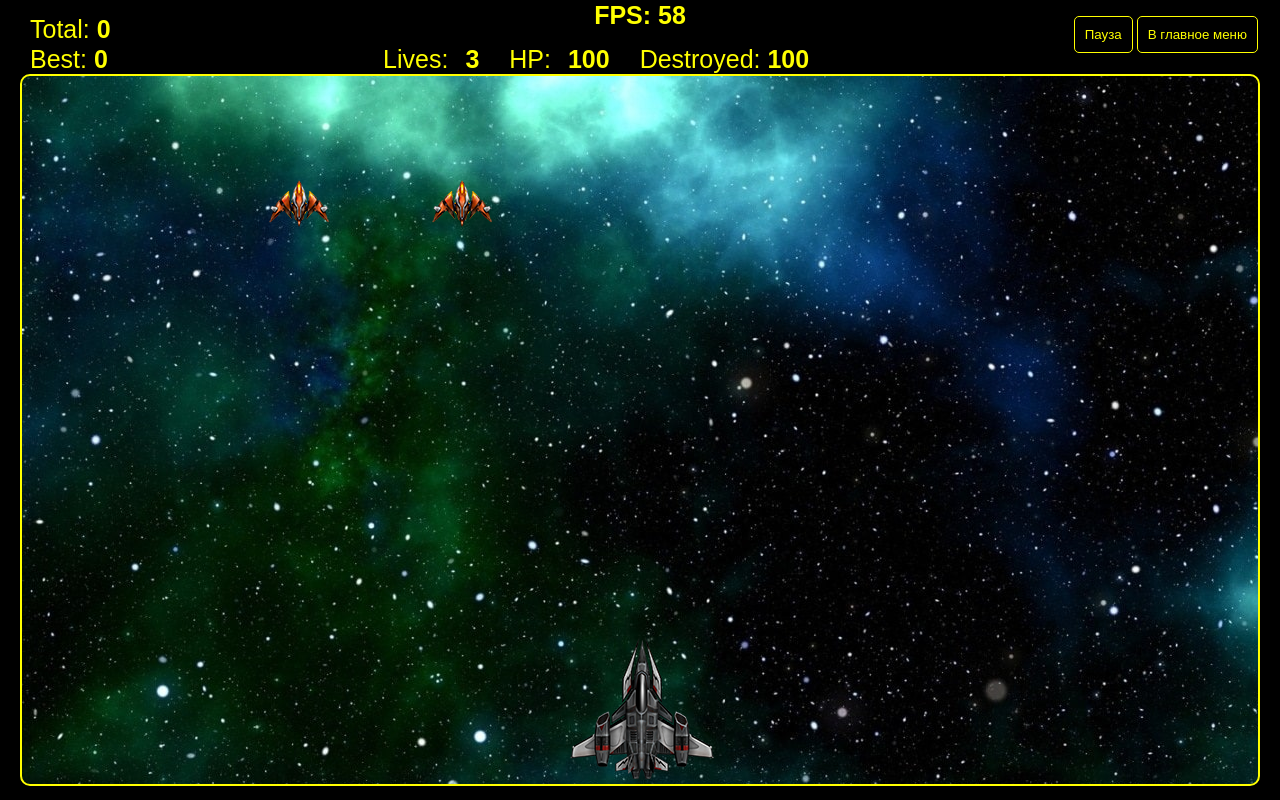
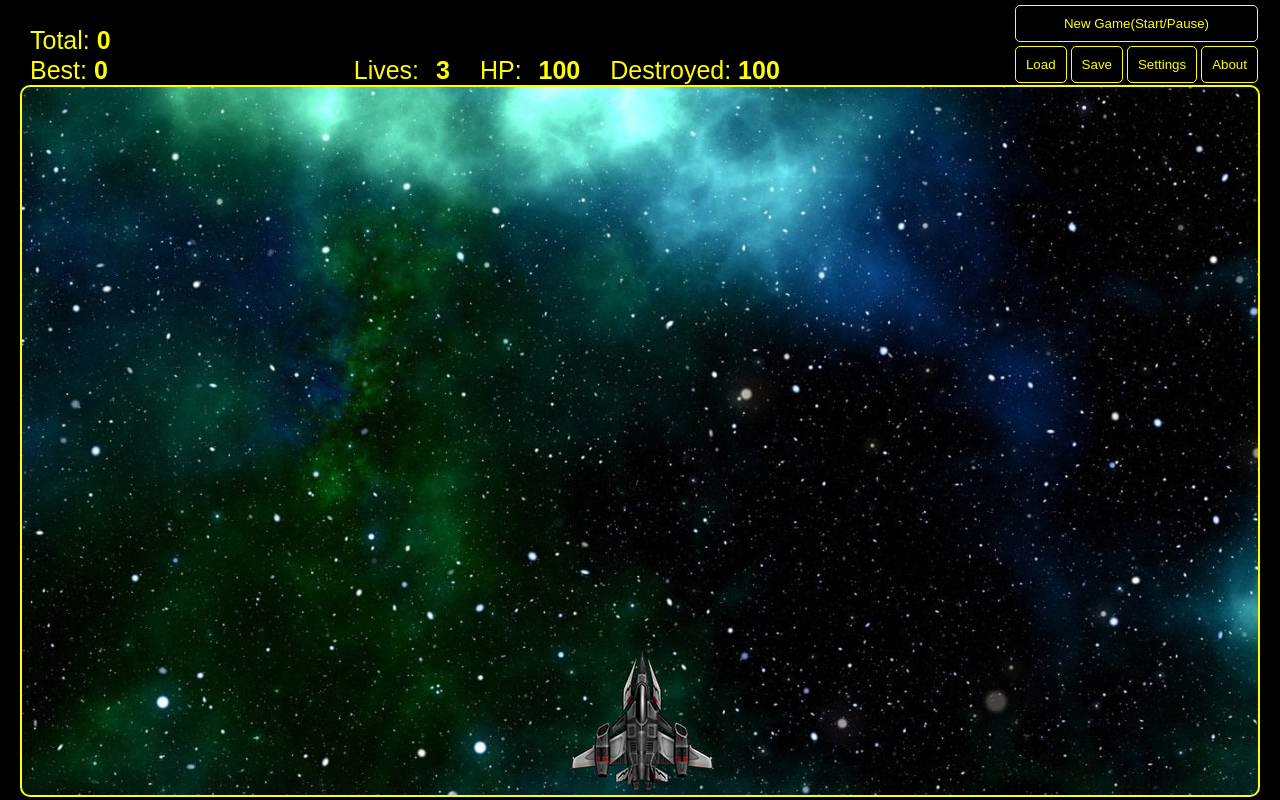
Before and after one commit to tomatguitar/spaceattack_rs-clone, a website built with webpack: page src/template.html in a window 1280 px wide. Built offline with nearby package versions, Linux system fonts and the light colour scheme.

Commit message:
feat: change buttons layout, remove fps counter

```diff
--- a/src/template.html
+++ b/src/template.html
@@ -9,8 +9,7 @@
   <body>
     <div class="game">
       <header class="game__header">
-        <b class="counter counter--fps">0</b>
-        <div class="game__scores score">
+        <div class="game__scores">
           <span class="score score--total"
             >Total: <b class="counter counter--total">1000</b></span
           >
@@ -18,7 +17,7 @@
             >Best: <b class="counter counter--best">1000</b></span
           >
         </div>
-        <div class="game__stats stat">
+        <div class="game__stats">
           <span class="stat stat--lives"
             >Lives: <b class="counter counter--lives">0</b></span
           >
@@ -29,13 +28,23 @@
             Destroyed: <b class="counter counter--destoyed">100</b></span
           >
         </div>
-        <div class="game__buttons">
-          <button class="button button--pause">Пауза</button>
-          <button class="button buttons--back">В главное меню</button>
+        <div class="buttons-wrapper">
+          <div class="game__buttons">
+            <button class="button button--start">New Game(Start/Pause)</button>
+          </div>
+          <div class="game__buttons">
+            <button class="button buttons--back">Load</button>
+            <button class="button buttons--back">Save</button>
+            <button class="button buttons--back">Settings</button>
+            <button class="button buttons--back">About</button>
+          </div>
         </div>
       </header>
       <div class="game__arena">
-        <!-- <div class="sprite"></div> -->
+        <div class="message-container">
+          <!-- <div class="message">Game Over</div>
+          <div class="message">Press Space to Continue</div> -->
+        </div>
       </div>
     </div>
   </body>
```
